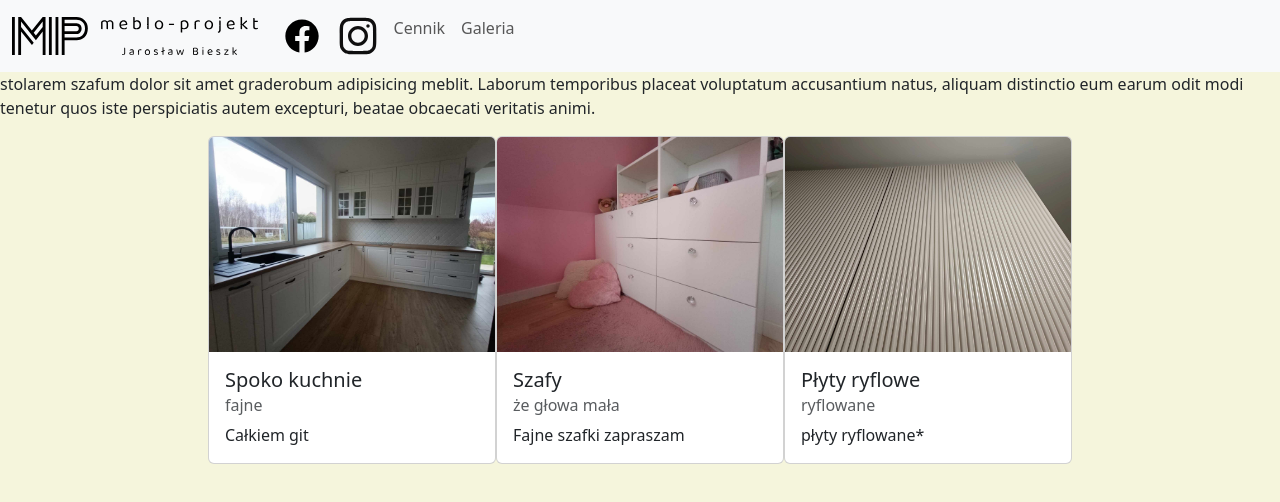
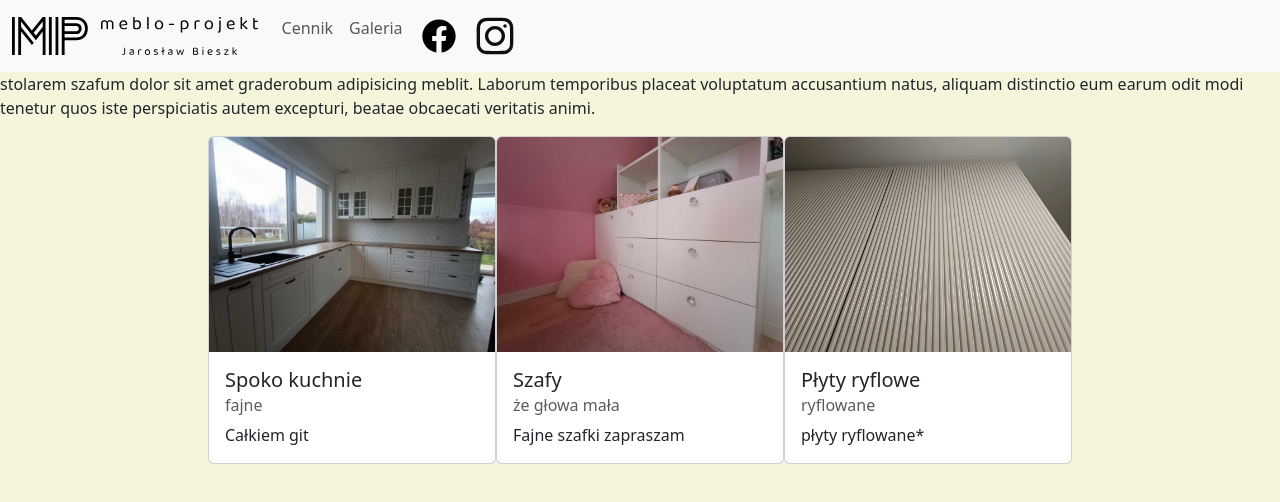
Before and after one commit to j-chor/Meblo-Projekt, a plain HTML site: page index.html in a window 1280 px wide. Drawn offline with nearby package versions, Linux system fonts and the light colour scheme.

Commit message:
navbar button fix

```diff
--- a/index.html
+++ b/index.html
@@ -26,6 +26,12 @@
                 <div class="collapse navbar-collapse" id="navbarNav">
                     <ul class="navbar-nav">
                         <li class="nav-item">
+                            <a class="nav-link" href="#">Cennik</a>
+                        </li>
+                        <li class="nav-item">
+                            <a class="nav-link" href="#">Galeria</a>
+                        </li>
+                        <li class="nav-item">
                             <a class="nav-link active" aria-current="page"
                                 href="https://www.facebook.com/profile.php?id=61557446847593">
                                 <img src="img\facebook-svgrepo-com.svg" width="40" alt="Facebook logo">
@@ -37,18 +43,8 @@
                                 <img src="img\instagram-svgrepo-com.svg" width="40" alt="Instagram logo">
                             </a>
                         </li>
-                        <li class="nav-item">
-                            <a class="nav-link" href="#">Cennik</a>
-                        </li>
-                        <li class="nav-item">
-                            <a class="nav-link" href="#">Galeria</a>
-                        </li>
                     </ul>
                 </div>
-
-                <a>
-
-                </a>
             </div>
         </nav>
     </header>
```
